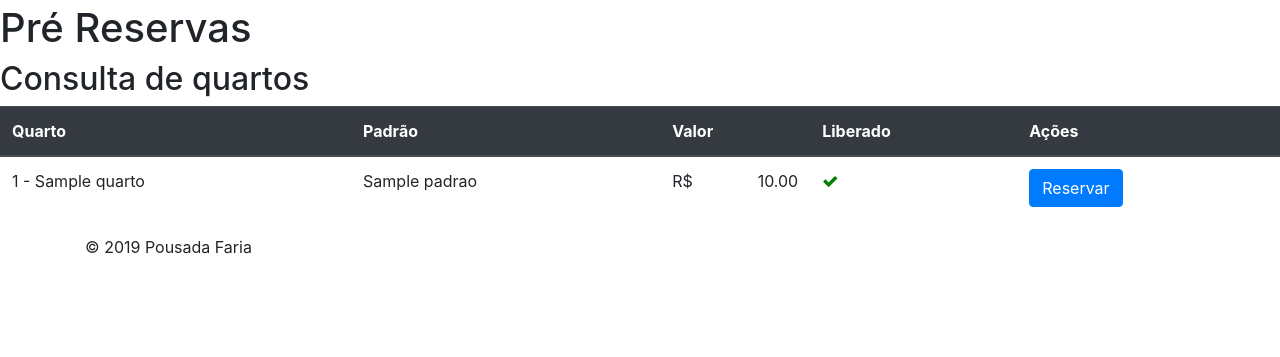
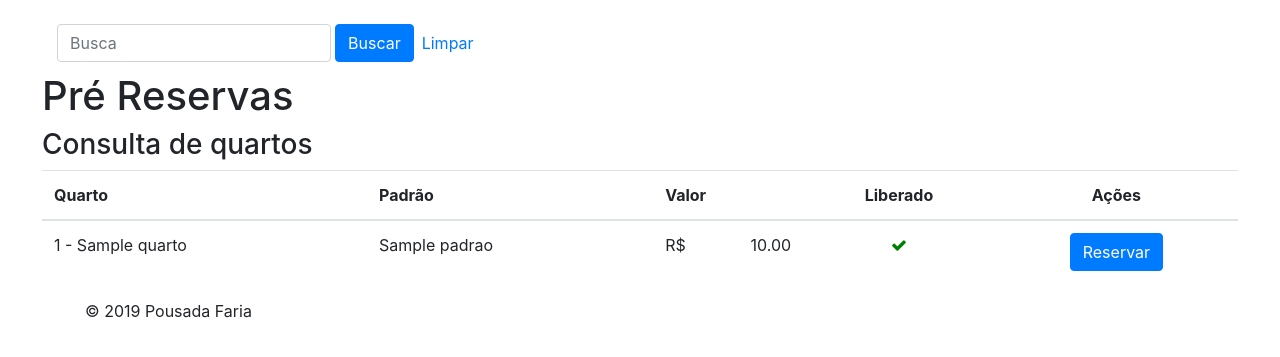
Before and after one commit to rg3915/pousada, a Django app: page /hotel/pre_reserva/ in a window 1280 px wide. Shown: the part 56-413 px from the top of the page. Run offline with Django 3.2, Linux system fonts and the light colour scheme; a user stored in the database is signed in; tables that the repository leaves empty hold one stand-in row (values such as "Sample post"); parts of the project's set-up code (start-up, migrations or seed data) failed here and were passed over; some libraries are stand-ins or nearby versions.

Commit message:
Menu: pré-reserva + campo de busca. Close #6

```diff
--- a/pousada/hotel/models.py
+++ b/pousada/hotel/models.py
@@ -5,10 +5,11 @@ import math
 
 class Pessoa(models.Model):
     nome = models.CharField(max_length=100)
-    cpf = models.CharField(max_length=14)
+    cpf = models.CharField('CPF', max_length=14)
     cidade = models.CharField(max_length=200, null=True, blank=True)
     estado = models.CharField(max_length=2, null=True, blank=True)
-    endereco = models.CharField(max_length=200, null=True, blank=True)
+    endereco = models.CharField(
+        'endereço', max_length=200, null=True, blank=True)
     email = models.EmailField()
     telefone = models.CharField(max_length=20)
 
--- a/pousada/hotel/templates/hotel/pre_reserva.html
+++ b/pousada/hotel/templates/hotel/pre_reserva.html
@@ -1,16 +1,42 @@
 {% extends 'base.html' %}
+{% load static %}
+{% load widget_tweaks %}
+
+{% block style %}
+  <link rel="stylesheet" href="{% static 'css/container.css' %}">
+
+  <style>
+    span.required:after {
+      content: "*";
+      color: red;
+    }
+  </style>
+{% endblock style %}
 
 {% block content %}
+
+<div class="my-container" style="padding-top: 10px;">
+  <!-- Campo de Busca -->
+  <div style="margin: 10px 0">
+    <div class="col-sm-12">
+      <form action="" method="GET" class="form-inline">
+        <input id="id_search" name="search" class="form-control" type="text" placeholder="Busca" />
+        <button type="submit" class="btn btn-primary ml-1">Buscar</button>
+        <a href="." class="ml-2">Limpar</a>
+      </form>
+    </div>
+  </div>
+
   <h1>Pré Reservas</h1>
-  <h2>Consulta de quartos</h2>
+  <h3>Consulta de quartos</h3>
   <table class="table">
-    <thead class="thead-dark">
+    <thead>
       <tr>
-        <th scope="col">Quarto</th>
-        <th scope="col">Padrão</th>
-        <th scope="col">Valor</th>
-        <th scope="col">Liberado</th>
-        <th>Ações</th>
+        <th>Quarto</th>
+        <th>Padrão</th>
+        <th>Valor</th>
+        <th class="text-center">Liberado</th>
+        <th class="text-center">Ações</th>
       </tr>
     </thead>
     <tbody>
@@ -19,19 +45,57 @@
         <td>{{object}}</td>
         <td>{{object.padrao}}</td>
         <td style="width: 150px;">R$ <span class="pull-right">{{object.valor_diaria}}</span></td>
-          <td>
+        <td class="text-center">
           {% if object.reservado %}
           <i class="fa fa-close" style="color: red"></i>
           {% else %}
           <i class="fa fa-check" style="color: green"></i>
           {% endif %}
         </td>
-          <td>
+        <td class="text-center">
           {% if object.reservado %}
           <a href="{% url 'hotel:checkout' object.reserva.pk %}" class="btn btn-warning">Fazer checkout</a>
           {% else %}
-              <a class="btn btn-primary"
-                 href="{% url 'hotel:pre_reserva_pessoas_add' %}?quarto={{object.pk}}">Reservar</a>
+
+          <a class="btn btn-primary" data-toggle="modal" href="#myModalReservar_{{object.id}}">Reservar</a>
+
+          <!-- Modal -->
+          <div class="modal fade" id="myModalReservar_{{object.id}}" tabindex="-1" role="dialog" aria-labelledby="myModalLabelReservar">
+            <div class="modal-dialog" role="document">
+              <div class="modal-content">
+                <div class="modal-header">
+                  <h4 class="modal-title" id="myModalLabelReservar">Cadastrar Cliente</h4>
+                  <button type="button" class="close" data-dismiss="modal" aria-label="Close"><span aria-hidden="true">&times;</span></button>
+                </div>
+                <form action="{% url 'hotel:pre_reserva_pessoas_add' %}" method="POST">
+                  <div class="modal-body text-left">
+                    {% csrf_token %}
+                    <input id="id_quarto_pk" name="quarto_pk" class="form-control" type="hidden" value="{{ object.pk }}" />
+                    {% for field in form.visible_fields %}
+                      <div class="form-group{% if field.errors %} has-error {% endif %}">
+                        <label for="{{ field.id_for_label }}">
+                          {% if field.field.required %}
+                          <span class="required">{{ field.label }} </span>
+                          {% else %}
+                          {{ field.label }}
+                          {% endif %}
+                        </label>
+                        {% render_field field class="form-control" %}
+                        {% for error in field.errors %}
+                        <span class="text-muted">{{ error }}</span>
+                        {% endfor %}
+                      </div>
+                    {% endfor %}
+                  </div>
+                  <div class="modal-footer">
+                    <button type="button" class="btn btn-default" data-dismiss="modal">Fechar</button>
+                    <button type="submit" class="btn btn-primary">Salvar</button>
+                  </div>
+                </form>
+              </div>
+            </div>
+          </div>
+
           {% endif %}
         </td>
       </tr>
@@ -40,5 +104,5 @@
       {% endfor %}
     </tbody>
   </table>
-
+</div>
 {% endblock %}
--- a/pousada/hotel/templates/hotel/quartos.html
+++ b/pousada/hotel/templates/hotel/quartos.html
@@ -26,6 +26,7 @@
       </form>
     </div>
   </div>
+
   <div class="pull-right">
     <button class="btn btn-primary" data-toggle="modal" data-target="#myQuartoAdd">Cadastrar</button>
   </div>
--- a/pousada/hotel/views.py
+++ b/pousada/hotel/views.py
@@ -68,29 +68,40 @@ def pessoas_add(request):
     return HttpResponseRedirect(resolve_url('hotel:pessoas'))
 
 
+@login_required
+def pre_reserva(request):
+    quartos = Quarto.objects.all()
+    template_name = 'hotel/pre_reserva.html'
+    form = PessoaForm()
+
+    # Search
+    search = request.GET.get('search')
+    if search:
+        quartos = quartos.filter(
+            Q(titulo__icontains=search,) |
+            Q(padrao__nome__icontains=search,)
+        )
+
+    context = {
+        'object_list': quartos,
+        'form': form,
+    }
+    return render(request, template_name, context)
+
+
 def pre_reserva_pessoa_add(request):
     form = PessoaForm(request.POST or None)
-    template_name = 'hotel/pessoas_add.html'
     if request.method == 'POST':
-        quarto_pk = request.session['quarto']
-        quarto = Quarto.objects.get(pk=quarto_pk)
+        quarto_pk = request.POST['quarto_pk']
+        print(quarto_pk)
+        # quarto = Quarto.objects.get(pk=quarto_pk)
         # Salvando os dados da Pessoa.
         if form.is_valid():
             obj = form.save()  # salva a Pessoa
-            # Fazer a reserva do Quarto com a pessoa cadatrada.
+            # Fazer a reserva do Quarto com a pessoa cadastrada.
             request.session['pessoa'] = obj.pk  # obj.pk é o pk da Pessoa.
             url = 'hotel:pre_reserva_reserva_add'
             return HttpResponseRedirect(resolve_url(url))
-    else:
-        # Para pegar dados que vem junto com a interrogação na url,
-        # usamos request.GET.get('chave').
-        response = request.GET.get('quarto')
-        # O response vem com o pk do quarto.
-        quarto = Quarto.objects.get(pk=response)
-        request.session['quarto'] = response
-        request.session['valor_diaria'] = float(quarto.valor_diaria)
-    context = {'form': form, 'quarto': quarto}
-    return render(request, template_name, context)
 
 
 def pre_reserva_reserva_add(request):
@@ -105,9 +116,10 @@ def pre_reserva_reserva_add(request):
             form.save()
             return HttpResponseRedirect(resolve_url('hotel:reserva'))
     else:
-        response_pessoa = request.session['pessoa']
-        response_quarto = request.session['quarto']
-        response_valor_diaria = request.session['valor_diaria']
+        # response_pessoa = request.session['pessoa']
+        # response_quarto = request.session['quarto']
+        # response_valor_diaria = request.session['valor_diaria']
+        pass
 
     context = {
         'form': form,
@@ -202,14 +214,6 @@ def quartos_delete(request, pk):
     return HttpResponseRedirect(resolve_url('hotel:quartos'))
 
 
-# @login_required
-def pre_reserva(request):
-    quartos = Quarto.objects.all()
-    context = {'object_list': quartos}
-    template_name = 'hotel/pre_reserva.html'
-    return render(request, template_name, context)
-
-
 @login_required
 def reserva(request):
     object_list = Reserva.objects.all()
```
Lines whose indentation alone changed are shown as unchanged.
